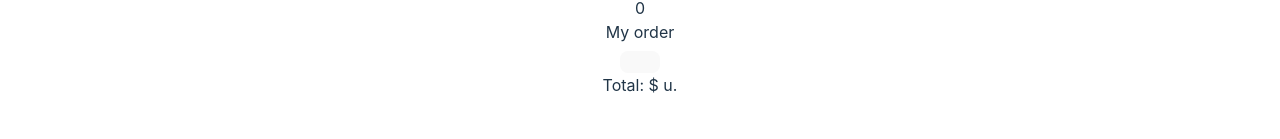
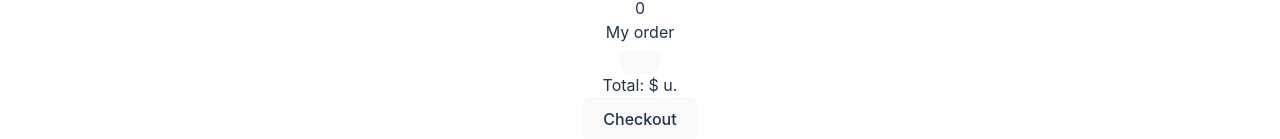
Before and after one commit to Evitalires/Store, a React (Vite) app: page / in a window 1280 px wide. Shown: the part 1548-1687 px from the top of the page. Before the commit the page ends 1645 px from the top, so only its background shows below. Built offline with nearby package versions, Linux system fonts and the light colour scheme; no server answers.

Commit message:
adding new link, and creating my order page

```diff
--- a/src/Components/OrderCart/index.jsx
+++ b/src/Components/OrderCart/index.jsx
@@ -1,32 +1,50 @@
 import { XMarkIcon } from '@heroicons/react/24/solid'
 import { CartContext } from '../../Context'
 import { useContext } from 'react'
+import { Link } from 'react-router-dom'
 
 
 
 
 
 export default function OrderCart({ children }) {
-  const { productDetailOpen, closeProductDetail, totalCartProduct, totalCartUnits } = useContext(CartContext)
+  const { productDetailOpen, closeProductDetail, totalCartUnits, totalCartProduct, cartProducts, resetCartProduct, orders, setOrders, } = useContext(CartContext)
   const ProductDetailLayout = productDetailOpen ? 'fixed' : 'hidden'
 
-
+  const handleCheckout = () => {
+    const currentDate = new Date();
+    console.log(currentDate);
+    const newOrder = {
+      date: currentDate,
+      products: cartProducts,
+      totalCartUnits: totalCartUnits,
+      totalCartProduct: totalCartProduct,
+    }
+    setOrders([...orders, newOrder])
+    resetCartProduct()
+  }
   return (
-    <aside className={`${ProductDetailLayout} bg-white top-16 right-0 w-1/4 h-[calc(100%-4rem)] rounded-lg border-2 border-black`}>
+    <aside className={`${ProductDetailLayout} bg-white flex flex-col top-16 right-0 w-1/4 h-[calc(100%-4rem)] rounded-lg border-2 border-black`}>
       <header className="flex items-center align-middle justify-between pl-4 p-2">
         <h2>My order</h2>
         <button className='p-2' onClick={closeProductDetail}>
           <XMarkIcon className='h-4 w-4 text-black' />
         </button>
       </header>
-      <main className='min-h-min h-[85%] overflow-y-scroll'>
+      <main className='flex-1 overflow-y-scroll'>
+        {/* Array Products */}
         {children}
       </main>
-      <footer className='h-10 w-full p-2 flex justify-between font-light text-base items-center'>
-        <span>Total: </span>
-        <span className='font-bold text-lg'>$ {totalCartProduct}</span>
-        <span >{totalCartUnits}u.</span>
+      <footer className='h-min w-full flex flex-col gap-2 p-2'>
+        <div className='flex justify-between font-light text-base items-center'>
+          <span>Total: </span>
+          <span className='font-bold text-lg'>$ {totalCartProduct}</span>
+          <span >{totalCartUnits}u.</span>
+        </div>
+        <Link to="/my-orders/last">
+          <button className='bg-black text-white' onClick={handleCheckout}>Checkout</button>
+        </Link>
       </footer>
-    </aside>
+    </aside >
   )
 }
--- a/src/Context/index.jsx
+++ b/src/Context/index.jsx
@@ -44,9 +44,17 @@ export function CartContextProvider({ children }) {
     countTotalCartProducts(copyCartProducts)
   }
 
+  const resetCartProduct = () => {
+    setCartProducts([])
+    setTotalCartUnits('')
+    setTotalCartProducts(0)
+    setCount(0)
+  }
+  //  Saved Products
+  const [savedProducts, setSavedProducts] = useState([])
 
-  //  Saved Products ·
-  const [savedProducts, setSavedProducts] = useState([])
+  // Shopping Cart · Order
+  const [orders, setOrders] = useState([])
 
   return (
     <CartContext.Provider value={{
@@ -63,7 +71,9 @@ export function CartContextProvider({ children }) {
       savedProducts, setSavedProducts, deleteCartProducts,
       totalCartProduct, setTotalCartProducts, countTotalCartProducts,
       totalCartUnits, setTotalCartUnits,
-      updatedProductQuantity
+      updatedProductQuantity,
+      orders, setOrders,
+      resetCartProduct
     }}>
       {children}
     </CartContext.Provider>
--- a/src/Pages/App/index.jsx
+++ b/src/Pages/App/index.jsx
@@ -1,4 +1,3 @@
-import { useState } from 'react'
 import { BrowserRouter, useRoutes } from 'react-router-dom'
 import Home from '../Home'
 import MyAccount from '../MyAccount'
@@ -18,6 +17,7 @@ function AppRoutes() {
     { path: '/my-account', element: <MyAccount /> },
     { path: '/my-order', element: <MyOrder /> },
     { path: '/my-orders', element: <MyOrders /> },
+    { path: '/my-orders/last', element: <MyOrder /> },
     { path: '/sign-in', element: <SignIn /> },
     { path: '/*', element: <NotFound /> },
   ])
--- a/src/Pages/MyOrder/index.jsx
+++ b/src/Pages/MyOrder/index.jsx
@@ -1,9 +1,21 @@
+import { useContext } from "react"
+import { CartContext } from "../../Context"
+import ListProducts from "../../Components/ListProducts"
+import OrderCart from "../../Components/OrderCart"
+
+
+
 function MyOrder() {
-
+  const { orders } = useContext(CartContext)
+  const lastOrder = orders[orders.length - 1]
   return (
-    <div>
-      MyOrder
-    </div>
+    <section>
+      <h2>My order</h2>
+      <ListProducts items={lastOrder.products} type='cart' />
+      <OrderCart>
+        <ListProducts items={lastOrder.products} type='cart' />
+      </OrderCart>
+    </section>
   )
 }
 
--- a/src/Pages/MyOrders/index.jsx
+++ b/src/Pages/MyOrders/index.jsx
@@ -1,9 +1,15 @@
+import { useContext } from "react"
+import { CartContext } from "../../Context"
+import ListProducts from "../../Components/ListProducts"
+
 function MyOrders() {
-
+  const { orders } = useContext(CartContext)
+  console.log(orders[0]);
   return (
-    <div>
-      MyOrders
-    </div>
+    <section>
+      <h1>My Orders</h1>
+      {/* <ListProducts items={orders[0].products} /> */}
+    </section>
   )
 }
 
--- a/src/Utils/index.js
+++ b/src/Utils/index.js
@@ -5,9 +5,13 @@
 */
 export const totalPrice = (products) => {
   let totalPrice = 0
-  products.forEach(item => price += item.price * item.quantity)
+  products.forEach(item => totalPrice += item.price * item.quantity)
   return totalPrice
 }
+/*
+@param {Array} products
+@return {number} totalPrice
+*/
 export const totalUnits = (products) => {
   let totalUnits = 0
   products.forEach(item => totalUnits += item.quantity)
```
